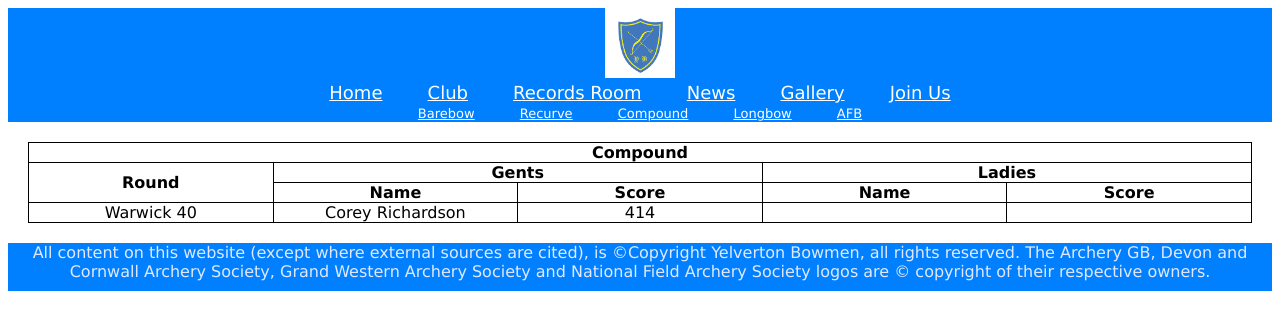
After one commit to corey-richardson/yelverton-bowmen, a Flask app: page /records in a window 1280 px wide. The commit adds this page. Shown: the top 330 px of the page. Run offline with Flask 3, Linux system fonts and the light colour scheme.

Commit message:
Started working on records section, still need to solve multiple bowtypes

```diff
--- a/yelverton_bowmen/app.py
+++ b/yelverton_bowmen/app.py
@@ -3,6 +3,13 @@ from flask_wtf import FlaskForm
 from wtforms import StringField, SubmitField
 
 from commitee import committee_members
+
+from static.records.barebow import barebow
+from static.records.recurve import recurve
+from static.records.compound import compound
+from static.records.longbow import longbow
+from static.records.afb import afb
+
 
 app = Flask(__name__)
 app.config['SECRET_KEY'] = 'mysecret'
@@ -10,6 +17,7 @@ app.config['SECRET_KEY'] = 'mysecret'
 # SET SUBNAV LINK LABELS HERE
 index_subnav = ["Welcome", "Beginners", "Useful Links"]
 club_subnav = ["Committee"]
+records_subnav = ["Barebow","Recurve","Compound","Longbow","AFB"]
 
 @app.route('/', methods = ["GET","POST"])
 def index():
@@ -20,3 +28,15 @@ def index():
 def club():
     return render_template("club.html",
                            subnav_bar=club_subnav, committee_members=committee_members)
+
+bowtype_pointers = [recurve, barebow, compound, longbow, afb]
+
+@app.route('/records', methods = ["GET","POST"])
+def records():
+    return render_template("records.html",
+                           subnav_bar=records_subnav,
+                           barebow=barebow,
+                           recurve=recurve,
+                           compound=compound,
+                           longbow=longbow,
+                           afb=afb)
--- /dev/null
+++ b/yelverton_bowmen/static/records/afb.py
@@ -0,0 +1 @@
+afb = {"" : ["","","",""]}
--- /dev/null
+++ b/yelverton_bowmen/static/records/barebow.py
@@ -0,0 +1 @@
+barebow = {"" : ["","","",""]}
--- /dev/null
+++ b/yelverton_bowmen/static/records/compound.py
@@ -0,0 +1,28 @@
+# Format
+# Round Name : [Male_Name, Male_Score, Female Name, Female Score]
+
+# <table>
+# { for name , record_data in dict.items() }
+# <tr>
+# <td>
+# round name
+# </td>
+# <td>
+# male name
+# </td>
+# <td>
+# male score
+# </td>
+# <td>
+# female name
+# </td>
+# <td>
+# female name
+# </td>
+# </tr>
+# { endfor }
+# </table>
+
+compound = {
+    "Warwick 40" : ["Corey Richardson","414","",""]
+}
--- /dev/null
+++ b/yelverton_bowmen/static/records/longbow.py
@@ -0,0 +1 @@
+longbow = {"" : ["","","",""]}
--- /dev/null
+++ b/yelverton_bowmen/static/records/recurve.py
@@ -0,0 +1 @@
+recurve = {"" : ["","","",""]}
--- a/yelverton_bowmen/static/style.css
+++ b/yelverton_bowmen/static/style.css
@@ -117,3 +117,17 @@ footer a {
     color: var(--yb_light_blue);
     border-radius: 15px;
 }
+
+#records table, th, td {
+    border: 1px solid black;
+    border-collapse: collapse;
+  }
+
+#records table {
+    width: 100%;
+}
+
+#records th, td {
+    width: 20%;
+    text-align: center;
+}
--- a/yelverton_bowmen/templates/base.html
+++ b/yelverton_bowmen/templates/base.html
@@ -10,7 +10,7 @@
         <br>
         <span><a href="{{ url_for('index') }}">Home</a></span>
         <span><a href="{{ url_for('club') }}">Club</a></span>
-        <span><a href="#">Records Room</a></span>
+        <span><a href="{{ url_for('records') }}">Records Room</a></span>
         <span><a href="#">News</a></span>
         <span><a href="#">Gallery</a></span>
         <span><a href="#">Join Us</a></span>
--- a/yelverton_bowmen/templates/index.html
+++ b/yelverton_bowmen/templates/index.html
@@ -14,7 +14,7 @@
         to break next, find out more info about the schemes and competitions we run, or download the
         latest Rounds and Classifications sheets so you can start earning those classifcations
         and badges. <br>
-    Our Useful Links page provides details of websites that can help with your Acrhery progress.
+    Our Useful Links page provides details of websites that can help with your Archery progress.
     </p>
 </div>
 
--- /dev/null
+++ b/yelverton_bowmen/templates/records.html
@@ -0,0 +1,32 @@
+{% extends "base.html" %}
+{% block content %}
+
+<div id="records">
+    <table>
+        <tr>
+            <th colspan="5">Compound</th>
+        </tr>
+        <tr>
+            <th rowspan="2">Round</th>
+            <th colspan="2">Gents</th>
+            <th colspan="2">Ladies</th>
+        </tr>
+        <tr>
+            <th>Name</th>
+            <th>Score</th>
+            <th>Name</th>
+            <th>Score</th>
+        </tr>
+        {% for round_name, record_data in compound.items() %}
+        <tr>
+            <td>{{ round_name }}</td>
+            {% for i in range(0,3) %}
+            <td>{{ record_data[i] }}</td>
+            {% endfor %}
+        </tr>
+        {% endfor %}
+    </table>
+
+</div>
+
+{% endblock %}
```
